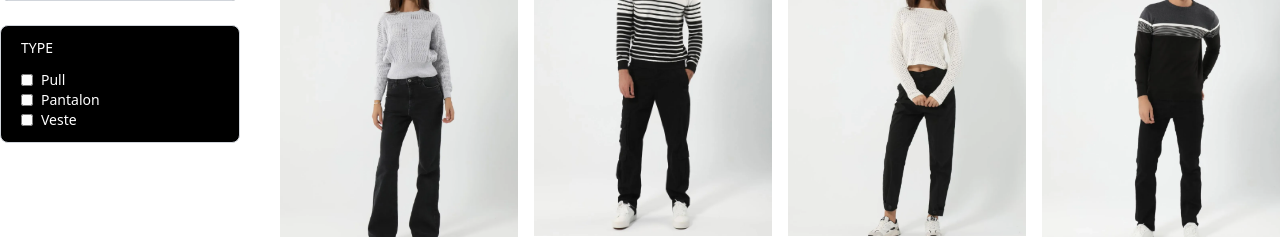
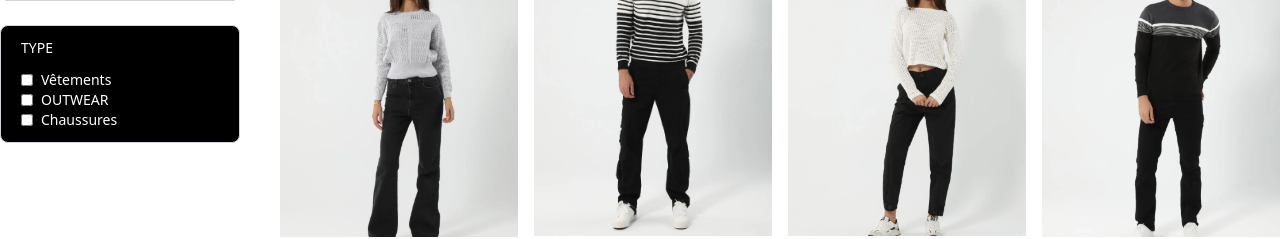
Before and after one commit to Asma-khemiri/MarketPlace, a React (Create React App) app: page /collection in a window 1280 px wide. Shown: the part 282-521 px from the top of the page. Built offline with nearby package versions, Linux system fonts and the light colour scheme; no server answers.

Commit message:
update collection page

```diff
--- a/package.json
+++ b/package.json
@@ -2,6 +2,7 @@
   "name": "marketplace",
   "version": "0.1.0",
   "private": true,
+
   "dependencies": {
     "@stripe/react-stripe-js": "^3.0.0",
     "@stripe/stripe-js": "^5.1.0",
--- a/src/assets/assets.js
+++ b/src/assets/assets.js
@@ -109,7 +109,7 @@ export const products = [
         title: "PULL OVER",
         category: "Femme",
         type:"vetements",
-        price: 59.90
+        price: 49.90
     },
     {
         id: 2,
@@ -119,7 +119,7 @@ export const products = [
         category: "Homme",
         sizes: ["S","M","L"],
         type:"vetements",
-        price: 69.90
+        price: 59.90
     },
     {
         id: 3,
@@ -129,7 +129,7 @@ export const products = [
         category: "Femme",
         sizes: ["S","M","L"],
         type:"vetements",
-        price: 59.90
+        price: 49.90
     },
     {
         id: 4,
@@ -139,7 +139,7 @@ export const products = [
         category: "Homme",
         sizes: ["S","M","L"],
         type:"vetements",
-        price: 69.90
+        price: 59.90
     },
     {
         id: 5,
--- a/src/pages/Collection.jsx
+++ b/src/pages/Collection.jsx
@@ -80,17 +80,17 @@ const Collection = () => {
           <p className='mb-3 text-sm font-medium'  > TYPE</p>
           <div className='flex flex-col gap-2 text-sm font-light text-gray-700'>
             <p className='flex gap-2 text-white'>
-              <input className='w-3' type="checkbox" value={'pull'}  onChange={toggleType} />Pull
+              <input className='w-3' type="checkbox" value={'vetements'}  onChange={toggleType} />Vêtements
             </p>
           </div>
           <div className='flex flex-col gap-2 text-sm font-light text-gray-700'>
             <p className='flex gap-2 text-white'>
-              <input className='w-3' type="checkbox" value={'pantalon'}  onChange={toggleType}/>Pantalon
+              <input className='w-3' type="checkbox" value={'outwear'}  onChange={toggleType}/>OUTWEAR
             </p>
           </div>
           <div className='flex flex-col gap-2 text-sm font-light text-gray-700'>
             <p className='flex gap-2 text-white'>
-              <input className='w-3' type="checkbox" value={'veste'} onChange={toggleType}/>Veste
+              <input className='w-3' type="checkbox" value={'chaussures'} onChange={toggleType}/>Chaussures
             </p>
           </div>
 
--- a/src/pages/Product.jsx
+++ b/src/pages/Product.jsx
@@ -41,13 +41,9 @@ const Product = () => {
           <div className='flex itrms-center gap-1 mt-2'>
             <img src="" alt="" className="w-3-5" />
             <img src="" alt="" className="w-3-5" />
-            <img src="" alt="" className="w-3-5" />
-            <img src="" alt="" className="w-3-5" />
-            <img src="" alt="" className="w-3-5" />
-            <p>()</p>
           </div>
           <p className="text-xl font-bold mb-4">{productData.price} {currency}</p>
-          <p className=' text-gray-500 md:w-4/5'>{/*productData.description*/}</p>
+          <p className=' text-gray-500 md:w-4/5'>{productData.description}</p>
           <div className='flex flex-col gap-4 my-8'>
             <p>Size:</p>
             <div className='flex gap-2'>
```
